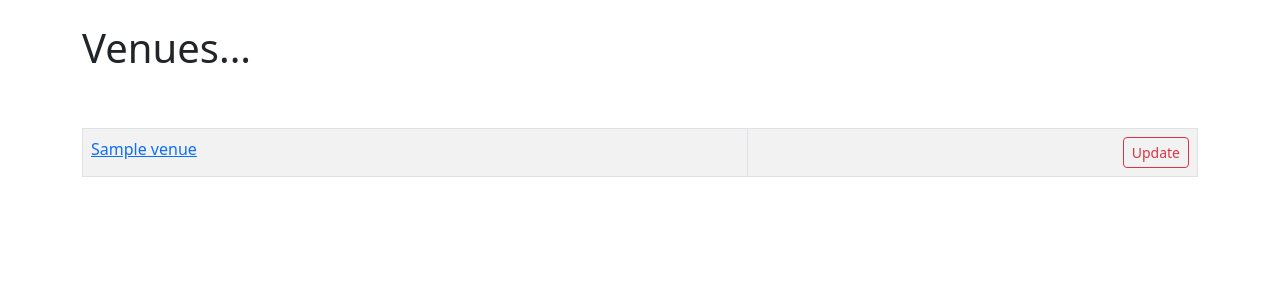
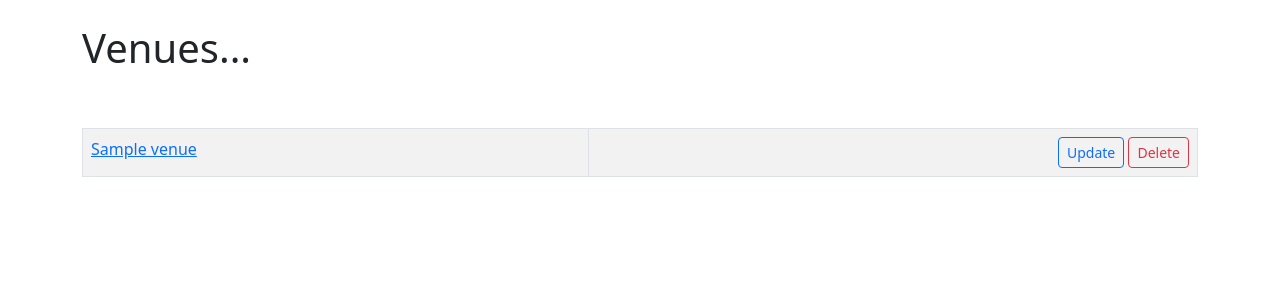
Before and after one commit to MUHAMMAD-NIYAS-P/Codemywednesdays, a Django app: page /list_venues in a window 1280 px wide. Shown: the part 56-356 px from the top of the page. Run offline with Django 4.2, Linux system fonts and the light colour scheme; tables that the repository leaves empty hold one stand-in row (values such as "Sample post").

Commit message:
commit 12 v13 (delete items from database, event and venue)

```diff
--- a/events/templates/events/event_list.html
+++ b/events/templates/events/event_list.html
@@ -35,7 +35,8 @@
                 </p>
             </div>
             <div class="card-footer text-muted">
-                   <a href="{% url 'update-event' event.id %}" class="btn btn-outline-danger btn-sm">Update Event</a>
+                   <a href="{% url 'update-event' event.id %}" class="btn btn-outline-primary btn-sm">Update Event</a>
+                   <a href="{% url 'delete-event' event.id %}" class="btn btn-outline-danger btn-sm">Detete Event</a>
             </div>
         </div>
         <br>
--- a/events/templates/events/update_event.html
+++ b/events/templates/events/update_event.html
@@ -7,7 +7,7 @@
     <form action="" method="POST">
         {% csrf_token %}
         {{ form.as_p }}
-        <input type="submit" value="Update" class="btn btn-danger">
+        <input type="submit" value="Update" class="btn btn-secondary">
     </form>
 
 {% endblock %}
--- a/events/templates/events/update_venue.html
+++ b/events/templates/events/update_venue.html
@@ -8,7 +8,7 @@
         {% csrf_token %}
         {{ form.as_p }}
         <br>
-        <input type="submit" value="Update" class="btn btn-danger">
+        <input type="submit" value="Update" class="btn btn-secondary">
     </form>
 
 {% endblock %}
--- a/events/templates/events/venue.html
+++ b/events/templates/events/venue.html
@@ -8,7 +8,8 @@
         {% for venue in venue_list %}
         <tr>
             <td><a href="{% url 'show-venue' venue.id %}">{{ venue }}</a><br></td>
-            <td align="right"><a href="{% url 'update-venue' venue.id %}"  class="btn btn-outline-danger btn-sm">Update</a></td>
+            <td align="right"><a href="{% url 'update-venue' venue.id %}"  class="btn btn-outline-primary btn-sm">Update</a>
+            <a href="{% url 'delete-venue' venue.id %}"  class="btn btn-outline-danger btn-sm">Delete</a></td>
         </tr>
         {% endfor %}
     </table>
--- a/events/urls.py
+++ b/events/urls.py
@@ -12,4 +12,6 @@ urlpatterns = [
     path('update_venue/<venue_id>/', views.update_venue, name="update-venue"),
     path('add_event', views.add_event, name="add-event"),
     path('update_event/<event_id>/', views.update_event, name="update-event"),
+    path('delete_event/<event_id>/', views.delete_event, name="delete-event"),
+    path('delete_venue/<venue_id>/', views.delete_venue, name="delete-venue"),
 ]
--- a/events/views.py
+++ b/events/views.py
@@ -8,6 +8,18 @@ from .forms import VenueForm, EventForm
 from django.db.models import Q
 
 # Create your views here.
+
+def delete_venue(request, venue_id):
+    venue = Venue.objects.get(pk=venue_id)
+    venue.delete()
+    return redirect('list-venues')
+
+
+def delete_event(request, event_id):
+    event = Event.objects.get(pk=event_id)
+    event.delete()
+    return redirect('list-events')
+
 
 def update_event(request, event_id):
     event = Event.objects.get(pk=event_id)
```
